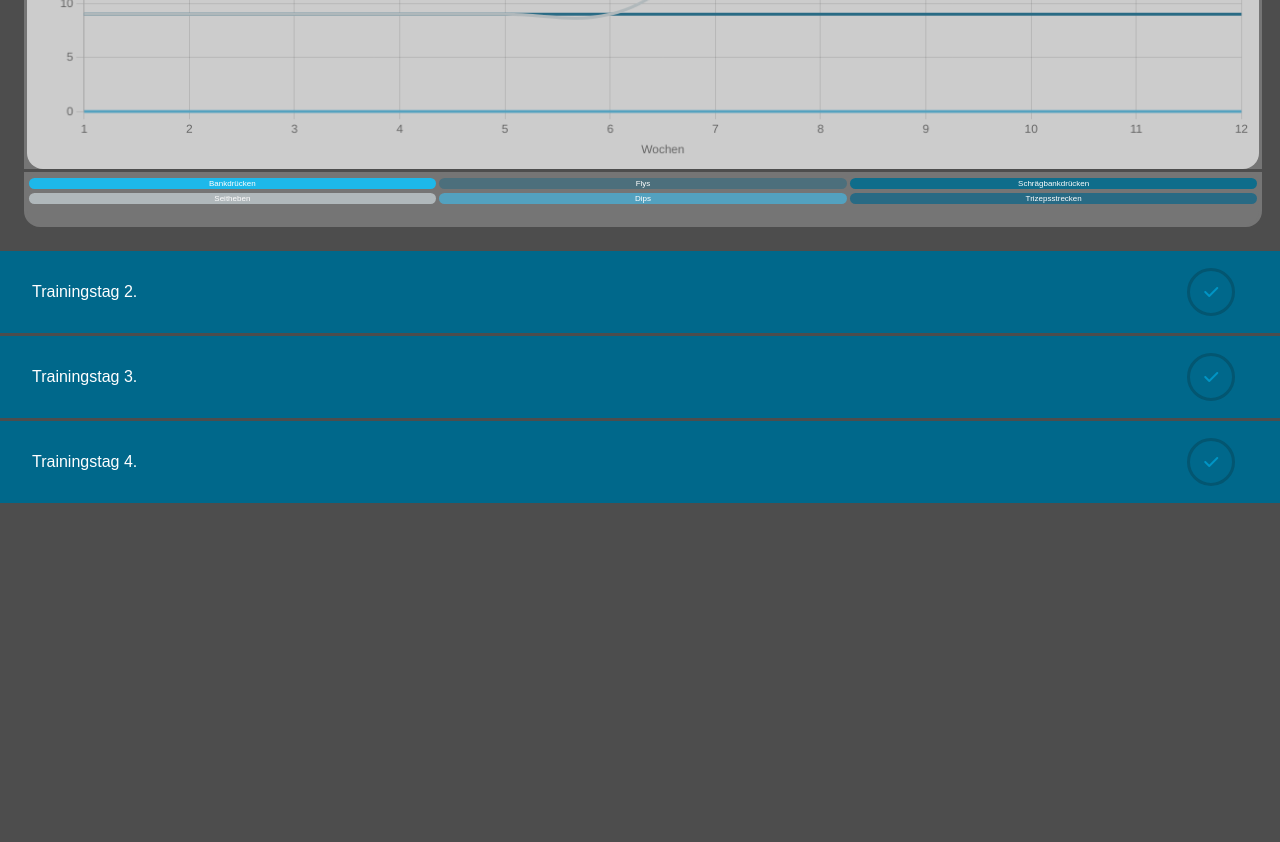
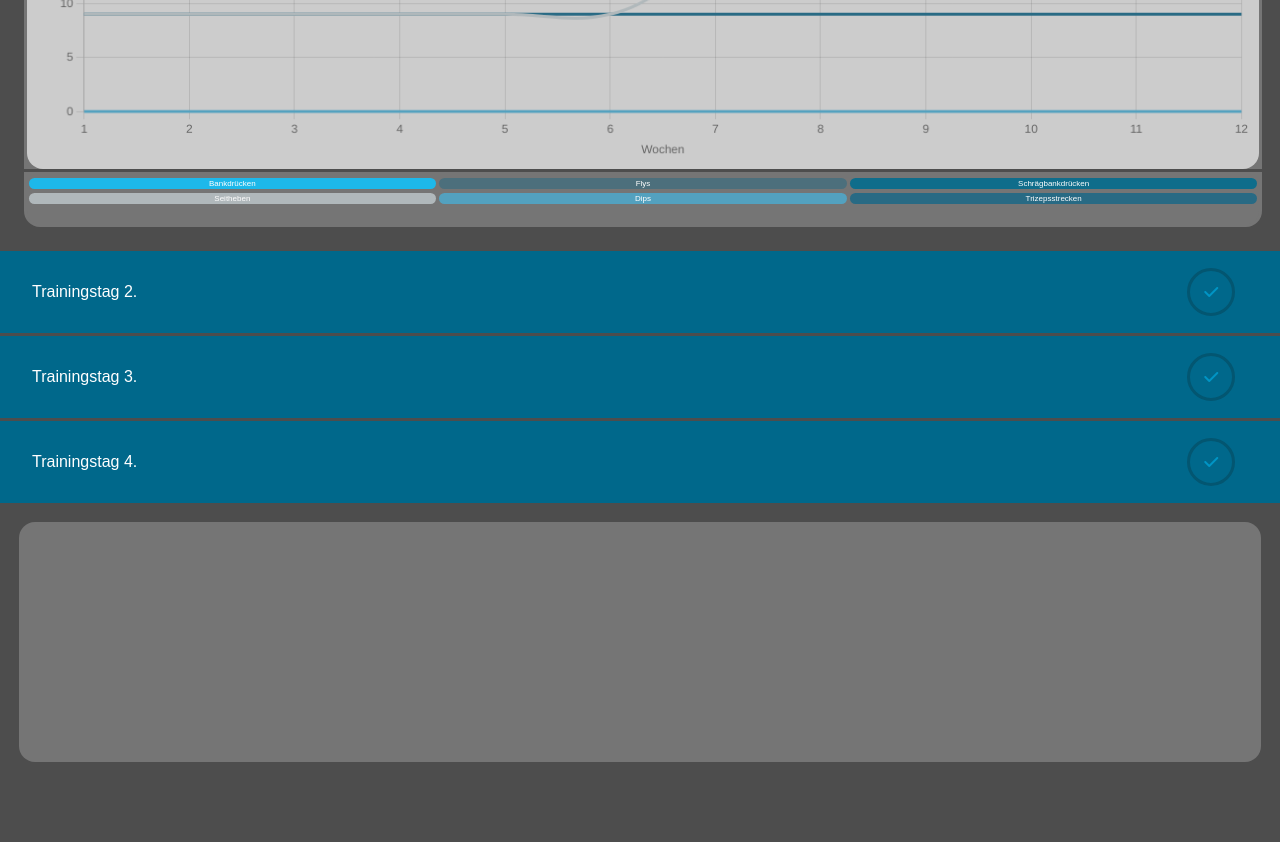
Before and after one commit to poisonalex/poisonalexTraining.github.io, a plain HTML site: page 2TrainingsappTrainingKunde.html in a window 1280 px wide. Shown: the part 1803-2645 px from the top of the page. Before the commit the page ends 2437 px from the top, so only its background shows below. Drawn offline with Linux system fonts and the light colour scheme; a web font is replaced by a local one.

Commit message:
Add files via upload

```diff
--- a/2TrainingsappTrainingKunde.html
+++ b/2TrainingsappTrainingKunde.html
@@ -554,6 +554,24 @@
 
         .kommentar button:hover {
             background-color: #0095C5;
+        }
+
+        /* platzhalter start */
+
+        .platzhalter {
+            position: relative;
+            margin-top: 1em;
+            margin-left: 0;
+            margin-bottom: 5em;
+            display: flex;
+            flex-direction: column;
+            height: 15em;
+            width: 97%;
+            border: none;
+            border-radius: 1em;
+            background-color: #757575;
+            color: white;
+            text-align: center;
         }
 
         /* footer start */
@@ -1322,6 +1340,8 @@
 
     </div>
 
+    <div class="platzhalter"></div>
+
     <!--footer-->
     <footer>
         <div class="footer-header"></div>
--- a/TrainingKundeAcc.css
+++ b/TrainingKundeAcc.css
@@ -4,7 +4,6 @@
     display: flex;
     flex-direction: column;
     margin-top: 1em;
-    margin-bottom: 8em;
     left: 0;
     width: 100%;
 }
```
